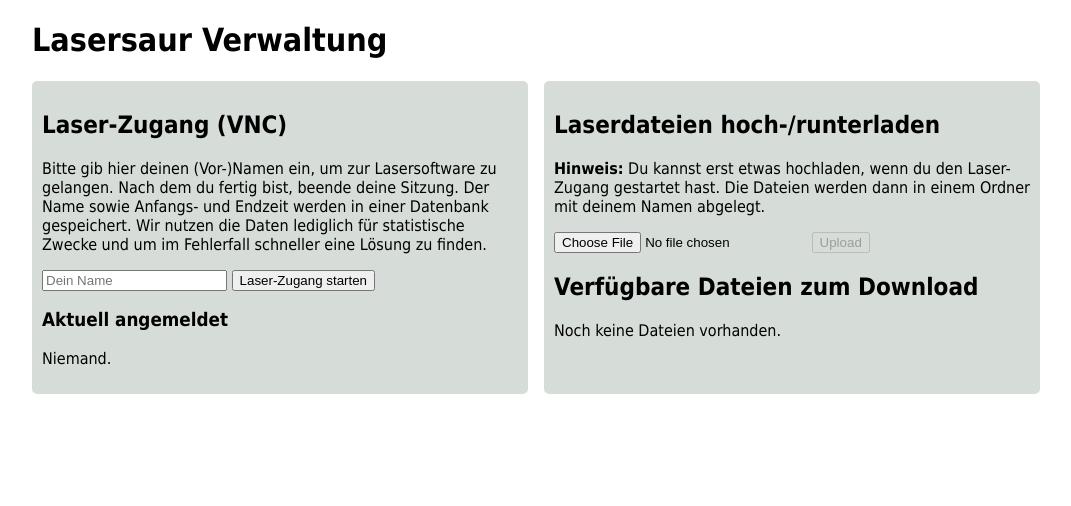
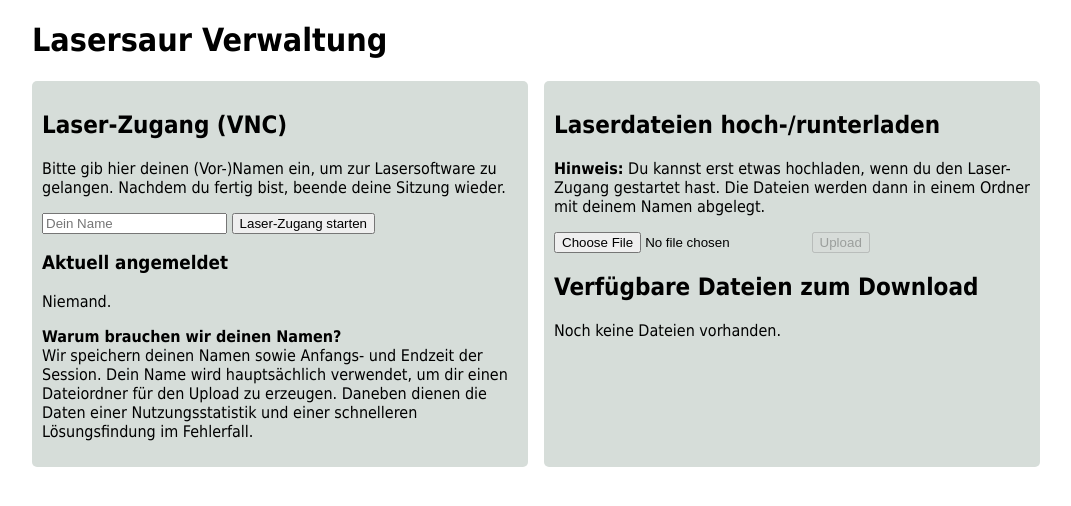
Before and after one commit to fablabcb/laserCompanion, a Flask app: page /lasercompanion in a window 1280 px wide. Shown: the top 506 px of the page, without its empty margins (104-1175 px from the left). Run offline with Flask 3, Linux system fonts and the light colour scheme; data that the repository does not hold is empty.

Commit message:
Description Update

```diff
--- a/templates/laser.html
+++ b/templates/laser.html
@@ -15,7 +15,7 @@
         <button type="button" id="laser-open">Laserdesktop erneut öffnen</button>
         <button type="button" id="laser-stop">Sitzung beenden</button>
       {% else %}
-        <p>Bitte gib hier deinen (Vor-)Namen ein, um zur Lasersoftware zu gelangen. Nach dem du fertig bist, beende deine Sitzung. Der Name sowie Anfangs- und Endzeit werden in einer Datenbank gespeichert. Wir nutzen die Daten lediglich für statistische Zwecke und um im Fehlerfall schneller eine Lösung zu finden.</p>
+        <p>Bitte gib hier deinen (Vor-)Namen ein, um zur Lasersoftware zu gelangen. Nachdem du fertig bist, beende deine Sitzung wieder.</p>
         <input id="laser-name" placeholder="Dein Name" maxlength="80">
         <button type="button" id="laser-start">Laser-Zugang starten</button>
       {% endif %}
@@ -31,6 +31,7 @@
       {% else %}
         <p>Niemand.</p>
       {% endif %}
+      <p><strong>Warum brauchen wir deinen Namen?</strong> <br /> Wir speichern deinen Namen sowie Anfangs- und Endzeit der Session. Dein Name wird hauptsächlich verwendet, um dir einen Dateiordner für den Upload zu erzeugen. Daneben dienen die Daten einer Nutzungsstatistik und einer schnelleren Lösungsfindung im Fehlerfall.</p>
     </section>
 
     <script>
```
